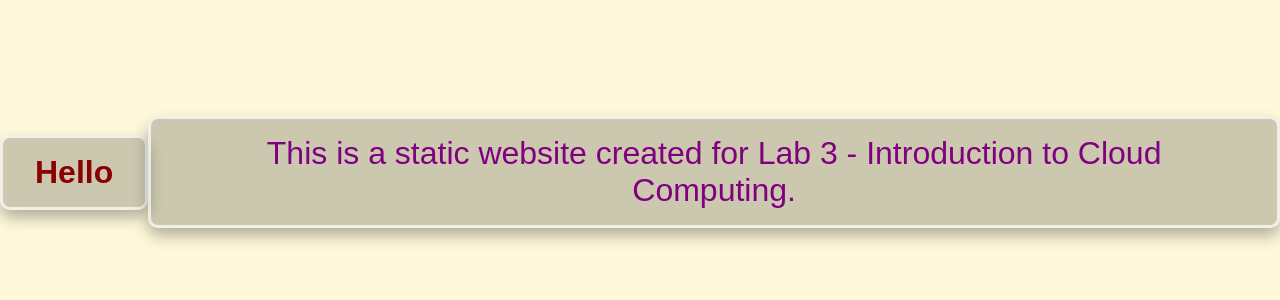
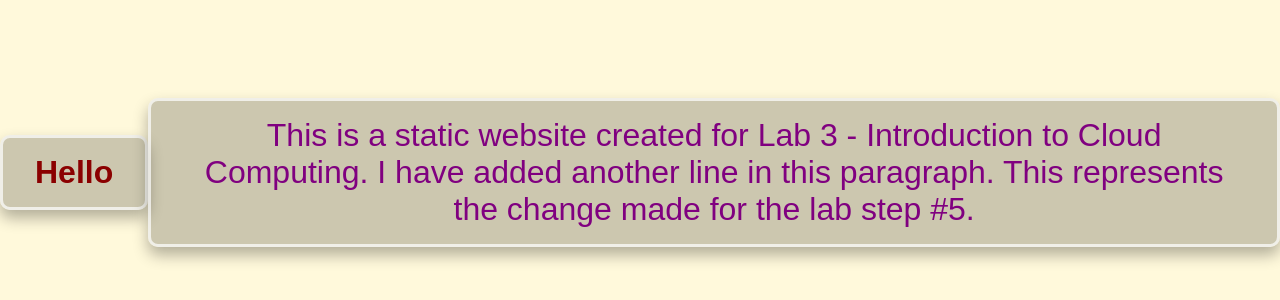
Before and after one commit to sing1249/lab-3-intro, a plain HTML site: page index.html in a window 1280 px wide. Shown: the part 228-528 px from the top of the page. Drawn offline with Linux system fonts and the light colour scheme.

Commit message:
Update index.html

```diff
--- a/index.html
+++ b/index.html
@@ -50,6 +50,7 @@
     <h1>Hello</h1>
     <p>
         This is a static website created for Lab 3 - Introduction to Cloud Computing.
+        I have added another line in this paragraph. This represents the change made for the lab step #5.
     </p>
 </body>
 
```
